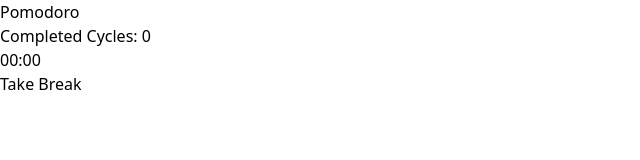
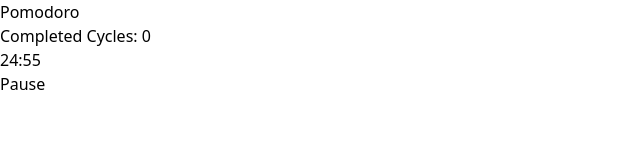
Before and after one commit to Falak-Chudasama/Pomogranate, a React (Vite) app: page / in a window 1280 px wide. Shown: the top 160 px of the page, without its empty margins (0-640 px from the left). Built offline with nearby package versions, Linux system fonts and the light colour scheme.

Commit message:
turned notifications off

```diff
--- a/src/App.jsx
+++ b/src/App.jsx
@@ -1,7 +1,7 @@
 import { useState, useEffect } from 'react';
 
-const pomodoroTime = 5;
-const shortBreakTime = 5;
+const pomodoroTime = 25 * 60;
+const shortBreakTime = 5 * 60;
 const longBreakTime = 15 * 60;
 
 function App() {
@@ -37,10 +37,10 @@
 
         if (!isPause && timer === 0) {
             setPause(true);
-            showNotification(
-                isPomodoro ? "Pomodoro Complete!" : "Break Over!",
-                isPomodoro ? "Time to take a short break." : "Time to get back to work!"
-            );
+            // showNotification(
+            //     isPomodoro ? "Pomodoro Complete!" : "Break Over!",
+            //     isPomodoro ? "Time to take a short break." : "Time to get back to work!"
+            // );
             // playSound();
         }
 
```
